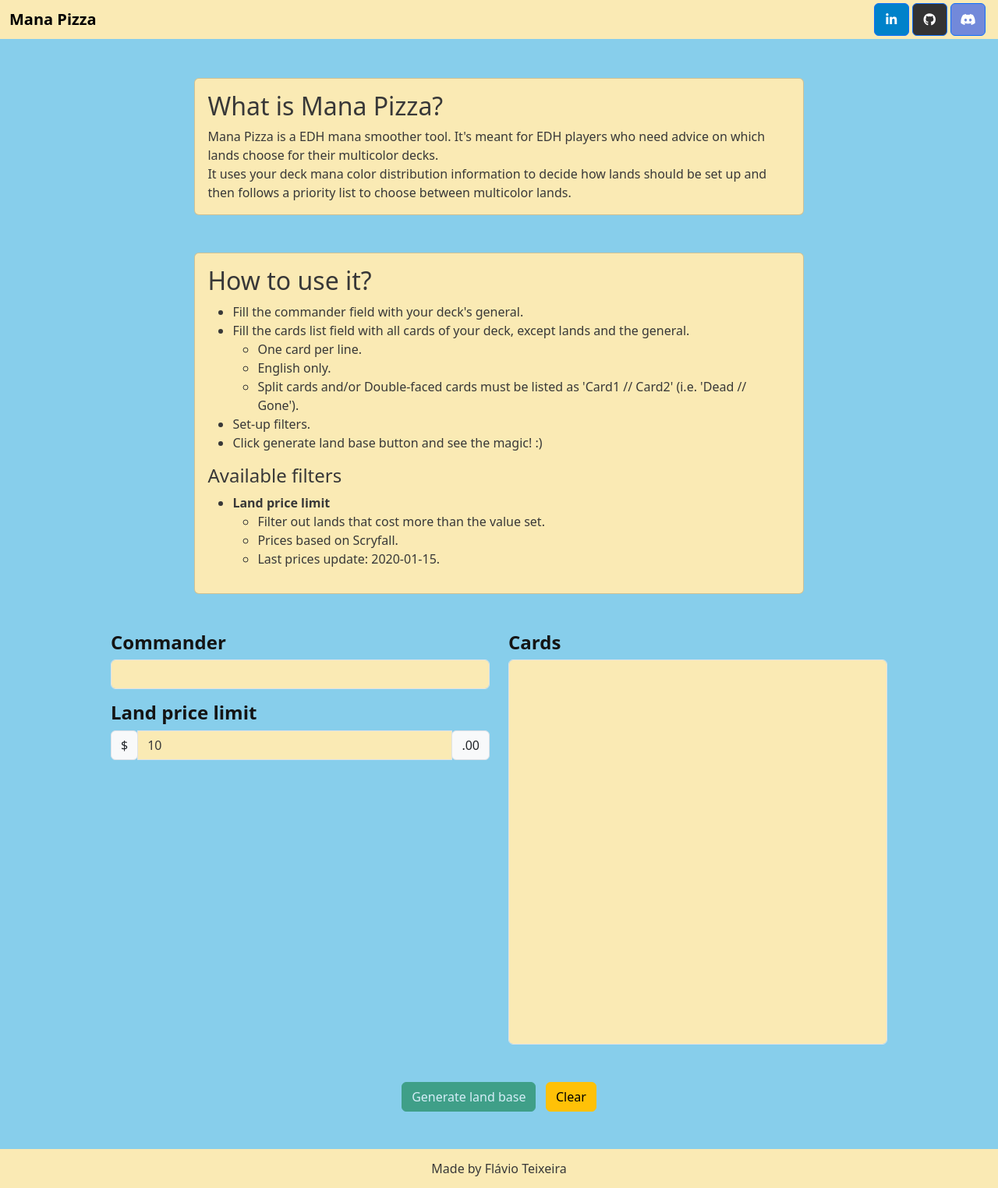
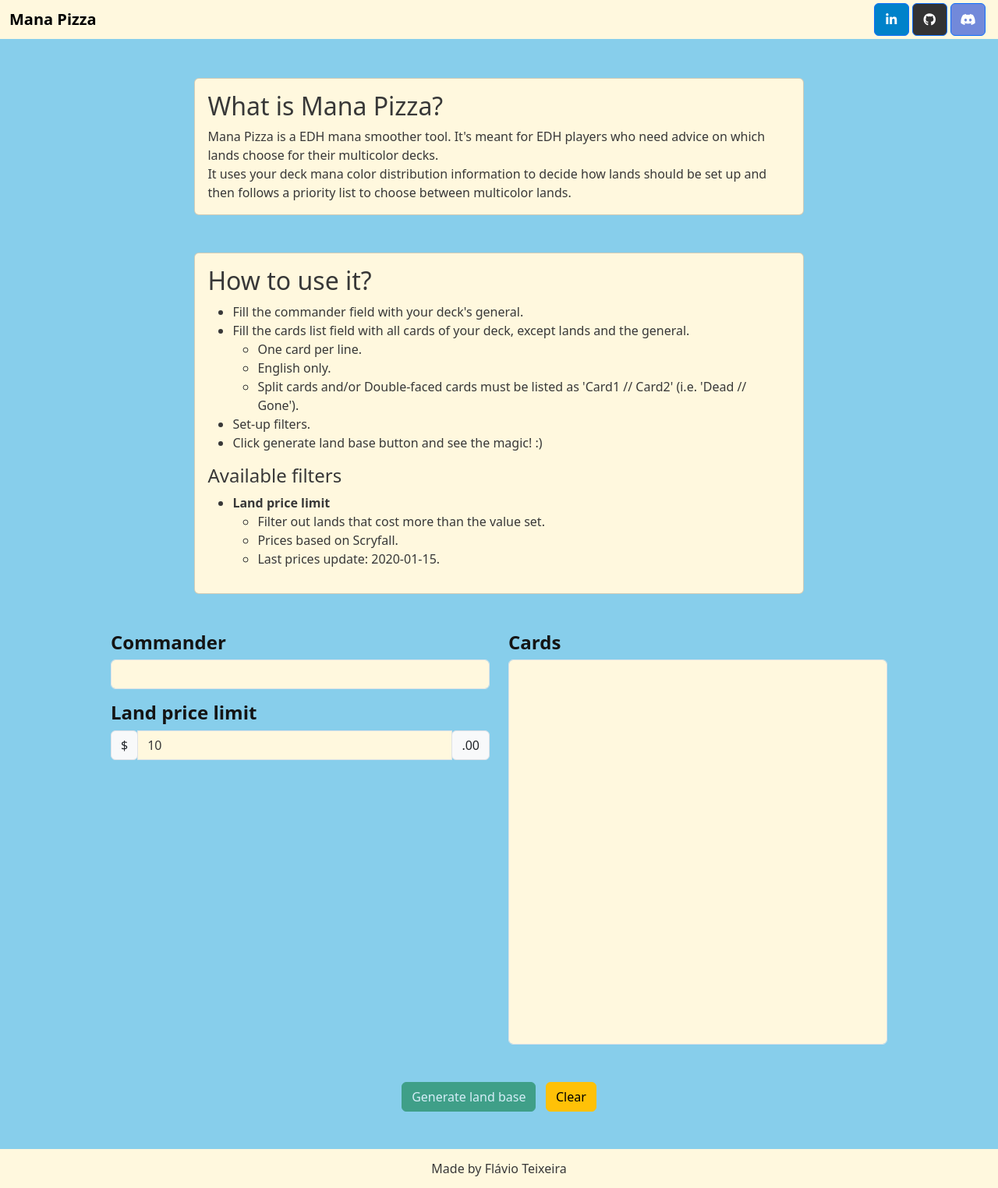
Before and after one commit to flavsdotpy/mana-pizza, a Flask app: template app/templates/index.html in a window 1280 px wide. Shown: the whole page at 78% size. Run offline with Flask 3, Linux system fonts and the light colour scheme; the template is opened without the code that fills it: most values are stand-ins (such as "Sample title", 1, 10 or a date in 2020); parts of the project's set-up code (start-up, migrations or seed data) failed here and were passed over.

Commit message:
Update styles.css

```diff
--- a/app/static/styles.css
+++ b/app/static/styles.css
@@ -87,7 +87,7 @@ display: block;
 }
 
 .alt-bg {
-    background-color: #faeab4;
+    background-color: #fff8de;
     color: #383838
 }
 
```
